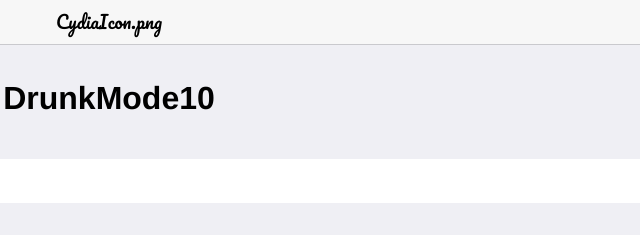
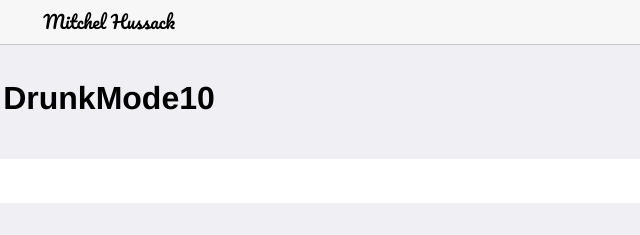
Before and after one commit to mitchelhussack/mitchelhussack.github.io, a plain HTML site: page depic/com.mitchelhussack.drunkmode10/index.html in a window 1280 px wide. Shown: the top 235 px of the page, 531-1171 px from the left. Drawn offline with Linux system fonts and the light colour scheme.

Commit message:
Update index.html

```diff
--- a/depic/com.mitchelhussack.drunkmode10/index.html
+++ b/depic/com.mitchelhussack.drunkmode10/index.html
@@ -7,7 +7,7 @@
 <body>
 
 <header>
-    <h1 class="repo_logo">CydiaIcon.png</h1>
+    <h1 class="repo_logo">Mitchel Hussack</h1>
 </header>
 
 <h1 class="tweak_name">DrunkMode10</h1>
```
